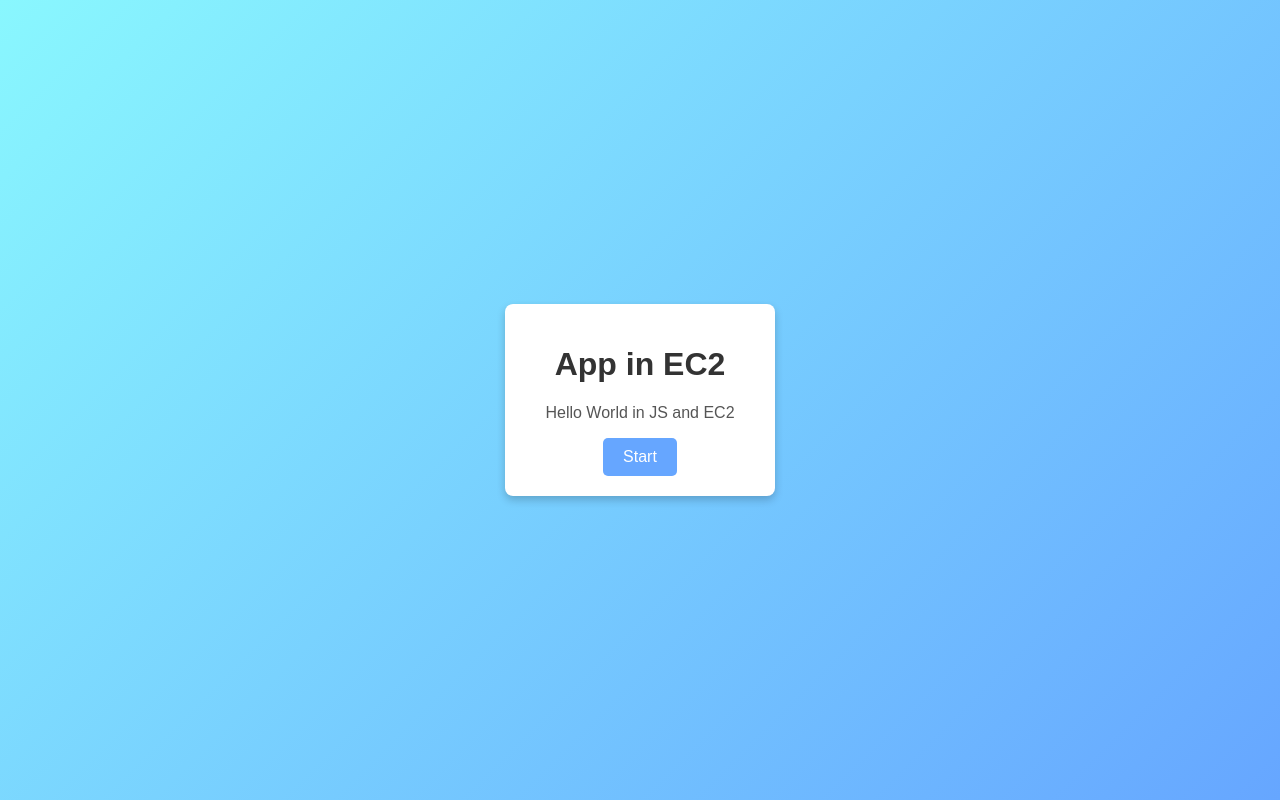
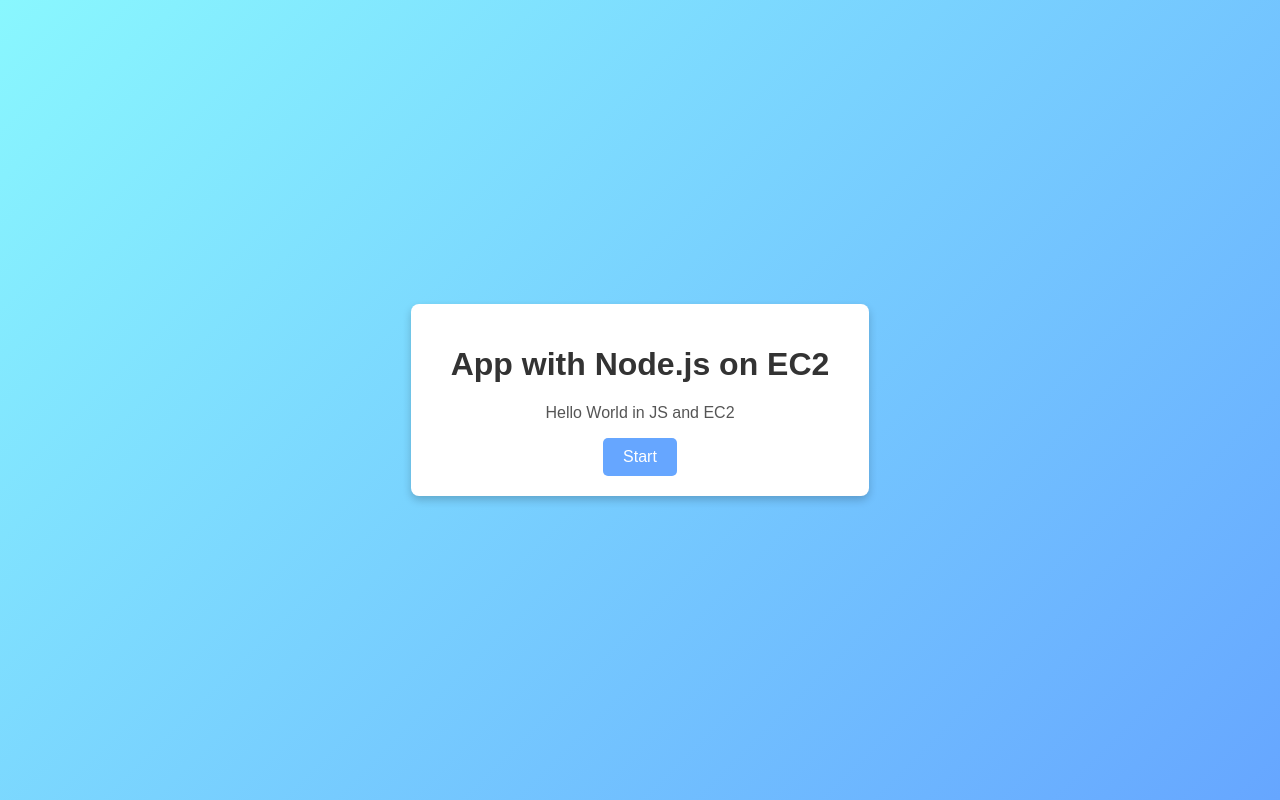
Before and after one commit to Retrofiyer/PracticeEC2, a website: page public/index.html in a window 1280 px wide. Drawn offline with Linux system fonts and the light colour scheme.

Commit message:
feat: :sparkles: Index.html modified

```diff
--- a/public/index.html
+++ b/public/index.html
@@ -44,7 +44,7 @@
 </head>
 <body>
     <div class="container">
-        <h1>App in EC2</h1>
+        <h1>App with Node.js on EC2</h1>
         <p>Hello World in JS and EC2</p>
         <button id="alertButton">Start</button>
     </div>
```
